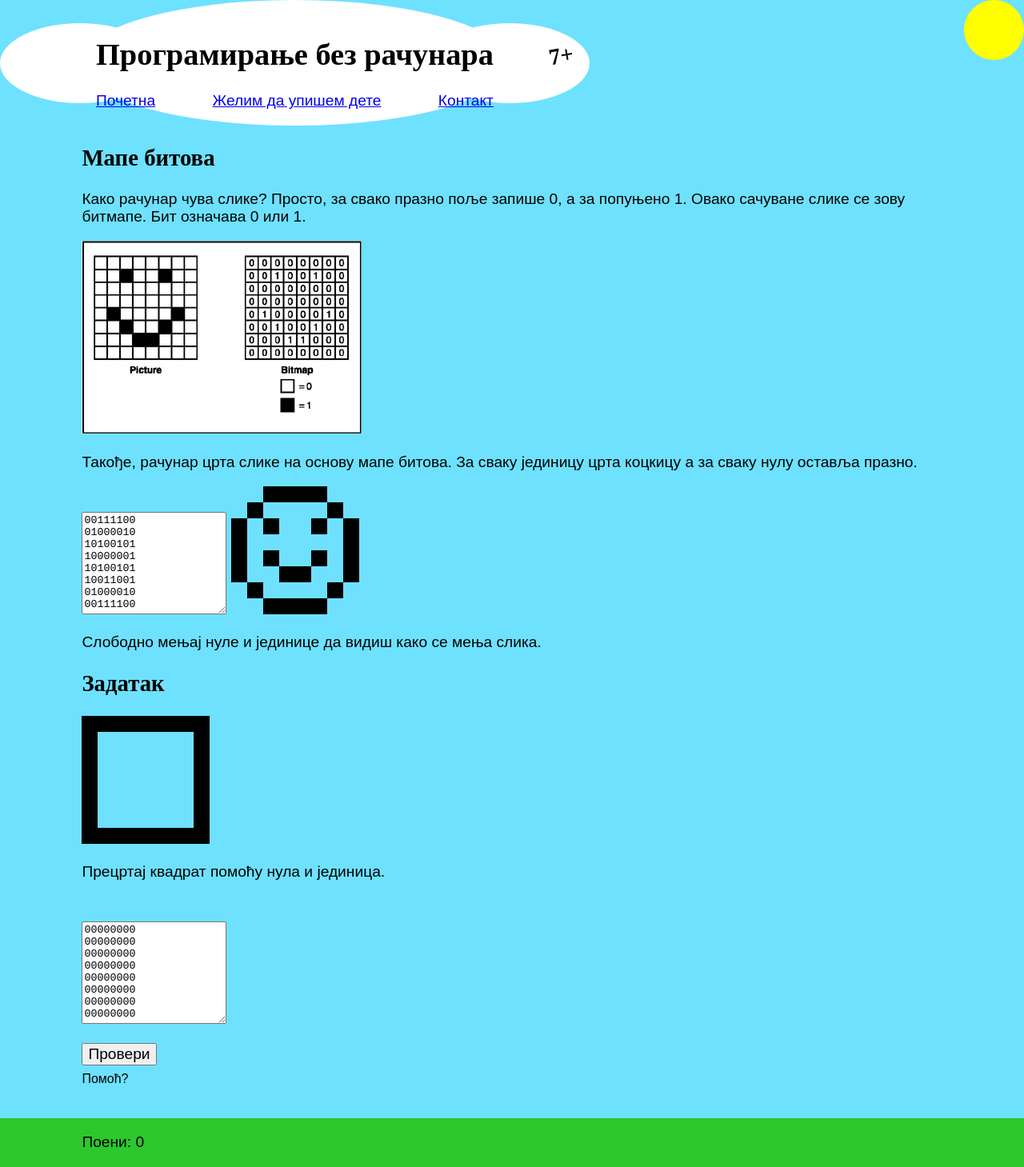
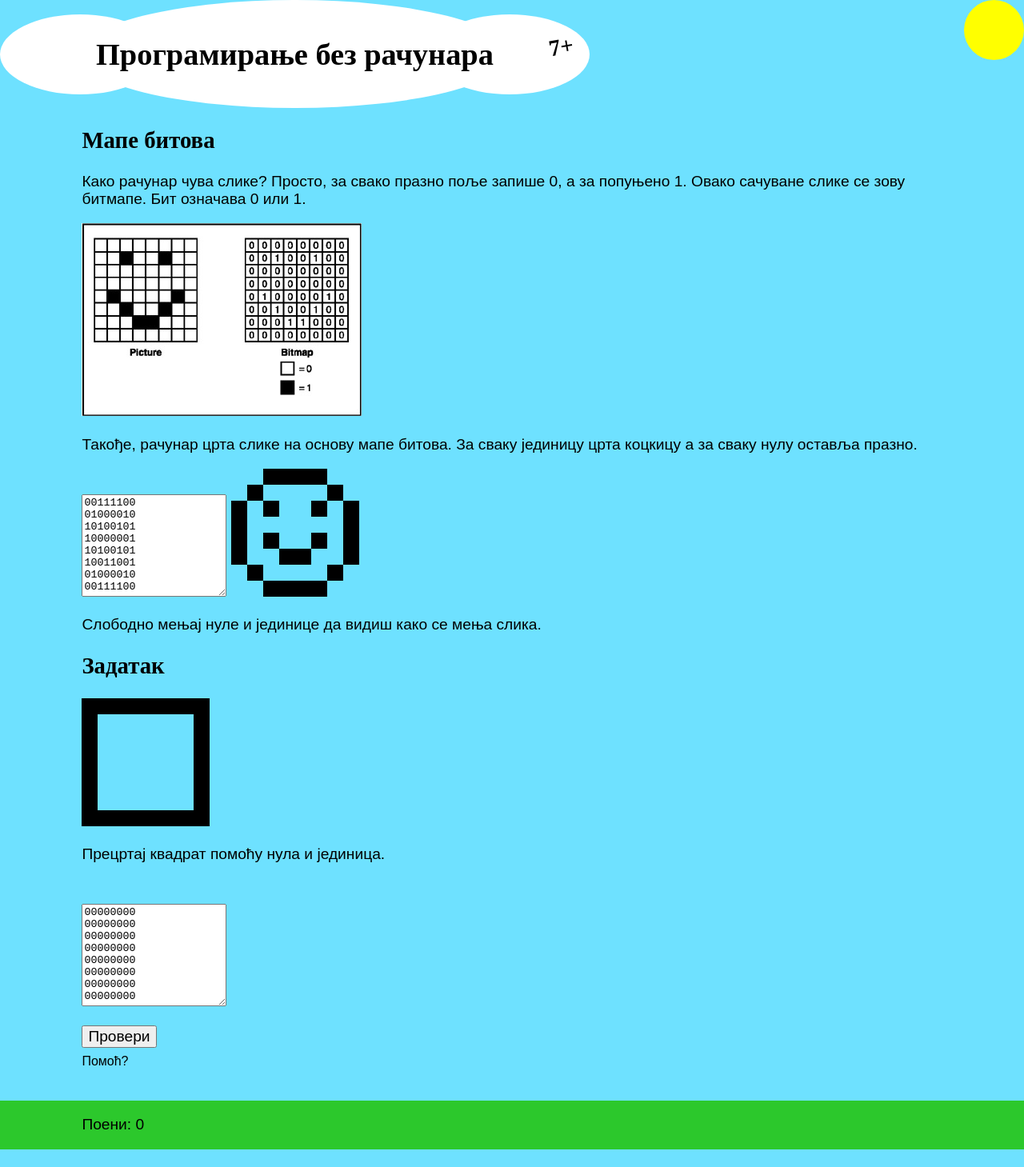
Before and after one commit to skolakoda/programiranje-bez-racunara, a Jekyll site: the page built from bitmape.md, in a window 1280 px wide. Shown: the whole page at 80% size. Built offline with Jekyll 4.4.1, drawn with Linux system fonts in a browser that asks for light colours; our own code applies the rules of GitHub Pages for plain Markdown files; after the commit the page ends 1437 px from its top, so only the background shows below that.

Commit message:
uklonjena navigacija

```diff
--- a/_includes/zaglavlje.html
+++ b/_includes/zaglavlje.html
@@ -3,11 +3,6 @@
     <deo-oblaka></deo-oblaka>
     <deo-oblaka>
       <a href="index" class="bez-ukrasa"><h1>Програмирање без рачунара</h1></a>
-      <div class="flex">
-        <a href="index">Почетна</a>
-        <a href="http://skolakoda.org/kursevi/prijava?kurs=6">Желим да упишем дете</a>
-        <a href="http://skolakoda.org/kontakt">Контакт</a>
-      </div>
     </deo-oblaka>
     <deo-oblaka>
       <h2>7+</h2>
```
